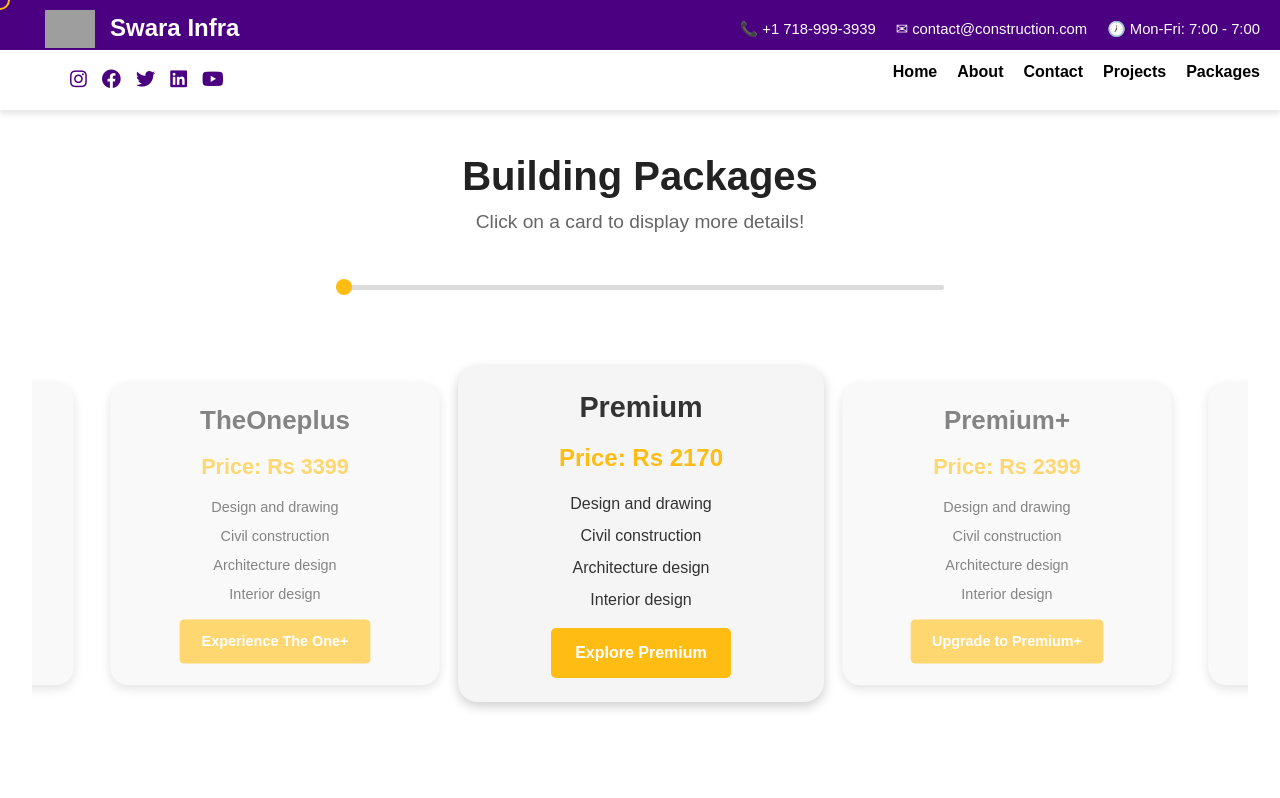
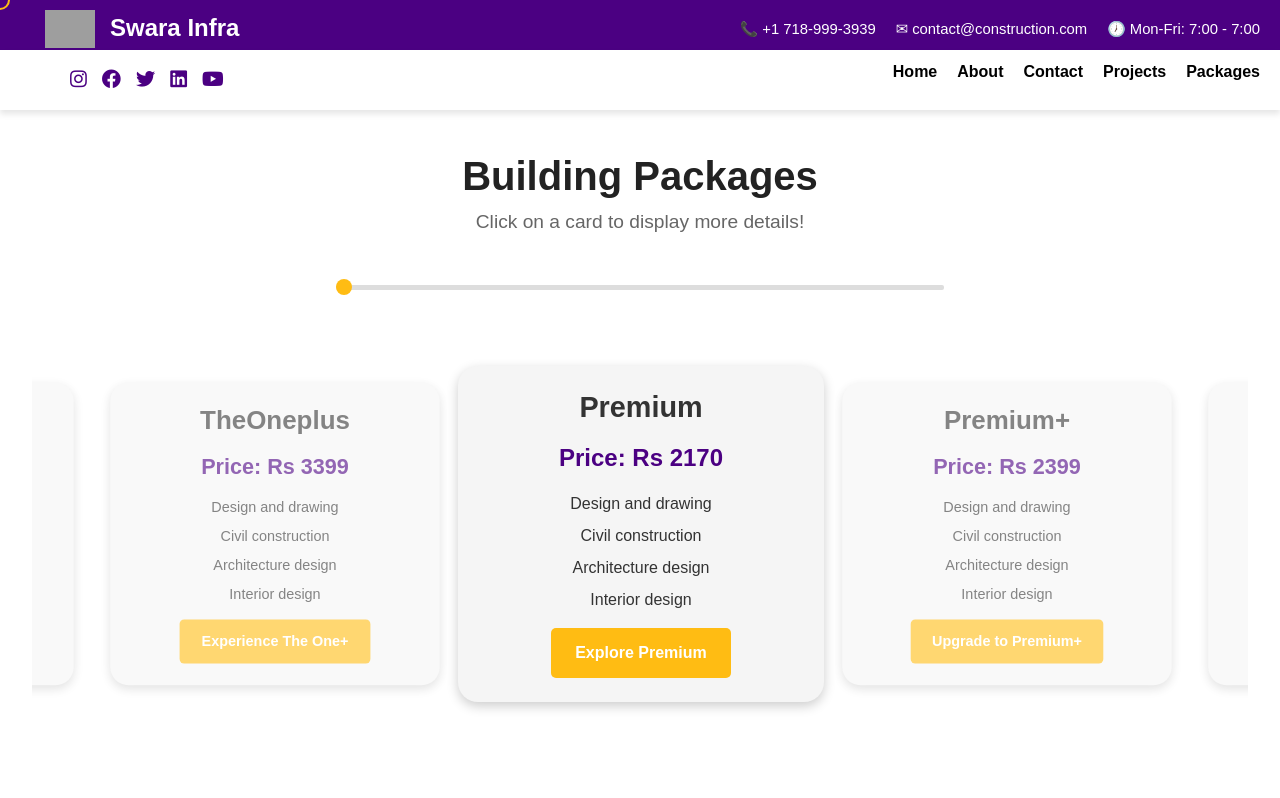
Before and after one commit to priya-kulkarni/SwaraInfra, a React (Create React App) app: page /packages in a window 1280 px wide. Shown: the top 798 px of the page. Built offline with nearby package versions, Linux system fonts and the light colour scheme; grey boxes are pictures that could not be loaded.

Commit message:
minor changes

```diff
--- a/src/styles/PricingCarouselWithSlider.css
+++ b/src/styles/PricingCarouselWithSlider.css
@@ -53,7 +53,7 @@
   font-size: 1.5rem;
   font-weight: bold;
   margin-bottom: 1rem;
-  color: #FFBC13;
+  color: #4B0082;
 }
 
 .pricing-card ul {
```
